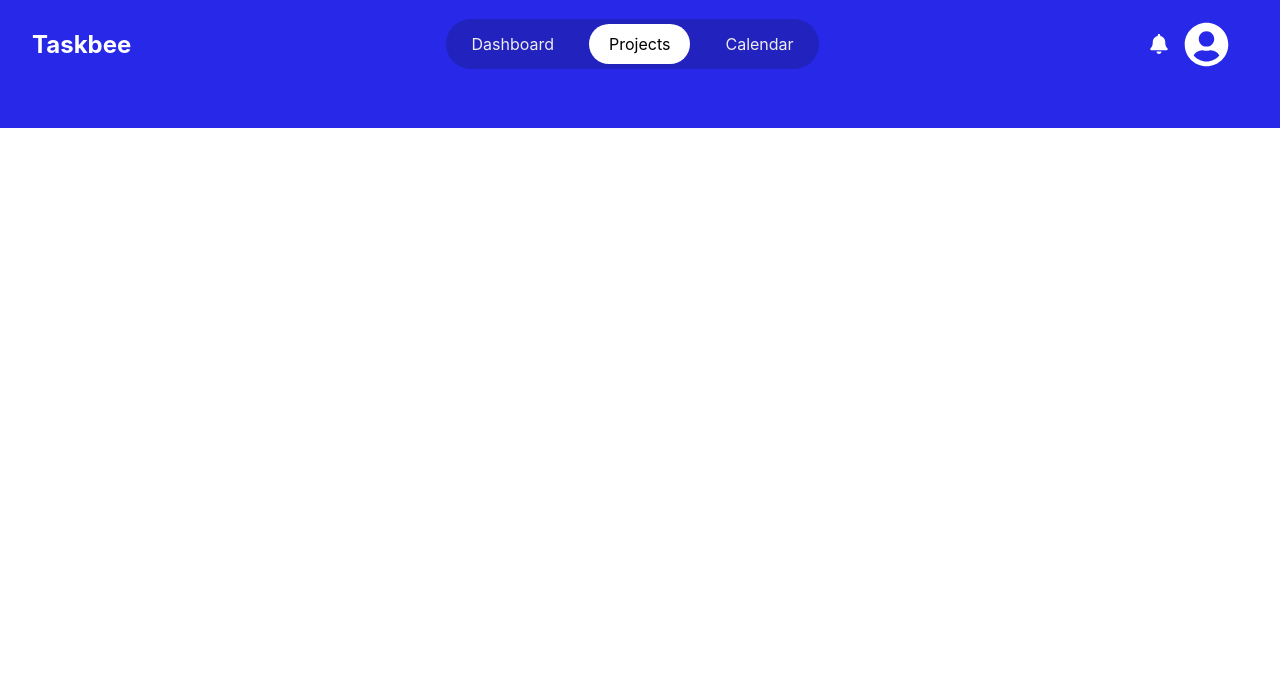
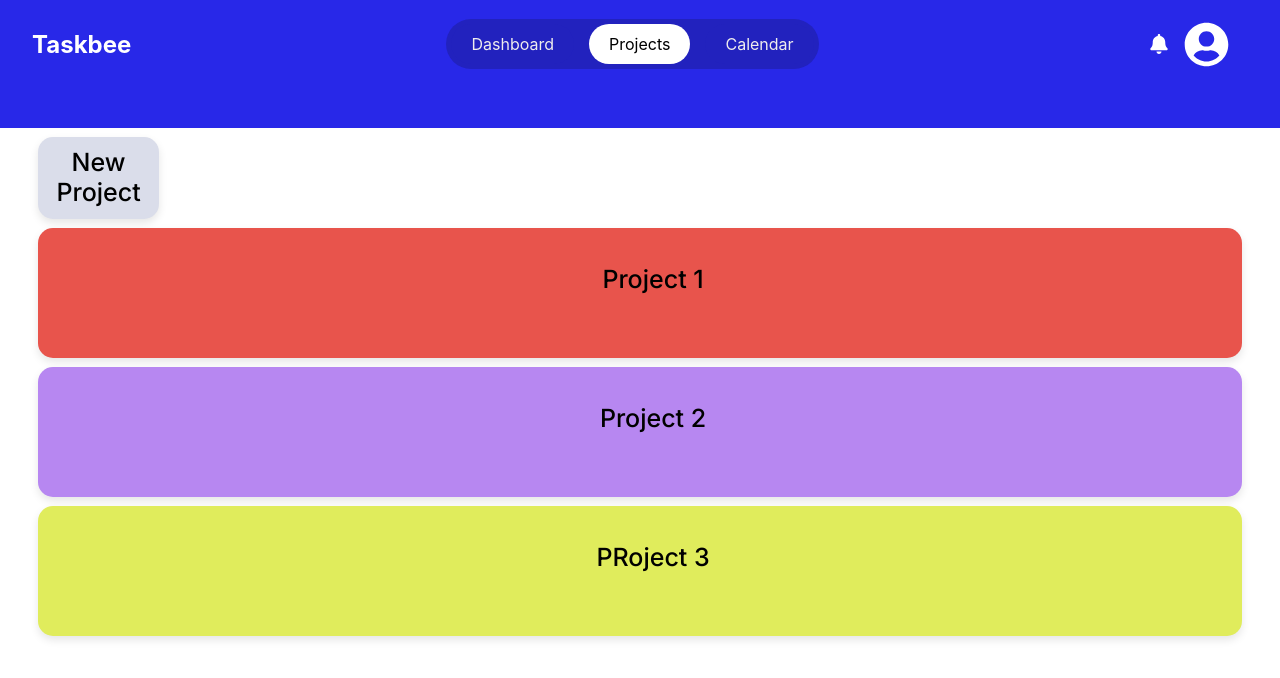
Before and after one commit to wdh70743/ASD-G7, a React (Create React App) app: page /Projects in a window 1280 px wide. Shown: the top 678 px of the page. Built offline with nearby package versions, Linux system fonts and the light colour scheme.

Commit message:
Finished basic Projects page

```diff
--- /dev/null
+++ b/src/components/ProjectList/Project.css
@@ -0,0 +1,29 @@
+body {
+    margin: 0;
+    padding: 0;
+}
+
+.rectangle-box {
+    height: 130px;
+    padding: 10px;
+    padding-left: 3%;
+    padding-top: 3%;
+    border-radius: 15px;
+    box-shadow: 0 4px 8px rgba(0, 0, 0, 0.1);
+    margin: 9px auto;
+    position: relative;
+    box-sizing: border-box;
+    cursor: pointer;
+
+}
+
+.title {
+    font-size: 25px;
+    font-weight: 500;
+    color: #000000;
+    font-family: "Inter";
+    margin: 0;
+    padding-bottom: 2%;
+    text-align: center;
+
+}
--- /dev/null
+++ b/src/components/ProjectList/Project.jsx
@@ -0,0 +1,13 @@
+import React from 'react';
+import './Project.css';
+import './ProjectList.css';
+
+const Project = ({ color, title, subtitle }) => {
+  return (
+    <div className="rectangle-box" style={{ backgroundColor: color }}>
+        <h1 className="title">{title}</h1>
+    </div>
+  );
+}
+
+export default Project;
--- /dev/null
+++ b/src/components/ProjectList/ProjectList.css
@@ -0,0 +1,35 @@
+@import url('https://fonts.googleapis.com/css2?family=Inter:ital,opsz,wght@0,14..32,100..900;1,14..32,100..900&display=swap');
+
+.ProjectListContainer {
+    padding-left: 3%;
+    padding-right: 3%;
+}
+
+.AdditionContainer {
+    padding-right: 90%;
+}
+
+.addition-box {
+    height: 60p;
+    padding: 10px;
+    border-radius: 15px;
+    box-shadow: 0 4px 8px rgba(0, 0, 0, 0.1);
+    margin: 9px auto;
+    position: relative;
+    box-sizing: border-box;
+    background-color: #daddea;
+    cursor: pointer;
+
+}
+
+.title {
+    font-size: 25px;
+    font-weight: 500;
+    color: #000000;
+    font-family: "Inter";
+    margin: 0;
+    padding-bottom: 2%;
+    text-align: center;
+
+
+}
--- /dev/null
+++ b/src/components/ProjectList/ProjectList.jsx
@@ -0,0 +1,29 @@
+import React from 'react';
+import Project from './Project';
+import './ProjectList.css';
+
+const ProjectList = () => {
+  return (
+    <section className="ProjectListContainer">
+    <section className="AdditionContainer">
+    <div className="addition-box" >
+    <h1 className="title">New Project</h1>
+    </div>
+    </section>
+          <Project
+            color="#e8544c"
+            title="Project 1"
+          />
+          <Project
+            color="#b787f1"
+            title="Project 2"
+          />
+          <Project
+            color="#e0ec5c"
+            title="PRoject 3"
+          />
+    </section>
+  );
+}
+
+export default ProjectList;
--- a/src/pages/ProjectsPage.jsx
+++ b/src/pages/ProjectsPage.jsx
@@ -1,12 +1,15 @@
 import React from 'react';
 import NavBar from '../components/NavBar';
 import ShareToggleSection from '../components/ShareToggle';
+import ProjectList from '../components/ProjectList/ProjectList.jsx';
 
 const ProjectsPage = () => {
   return (
     <>
         <NavBar />
         <ShareToggleSection />
+        <ProjectList />
+
     </>
 
 
```
